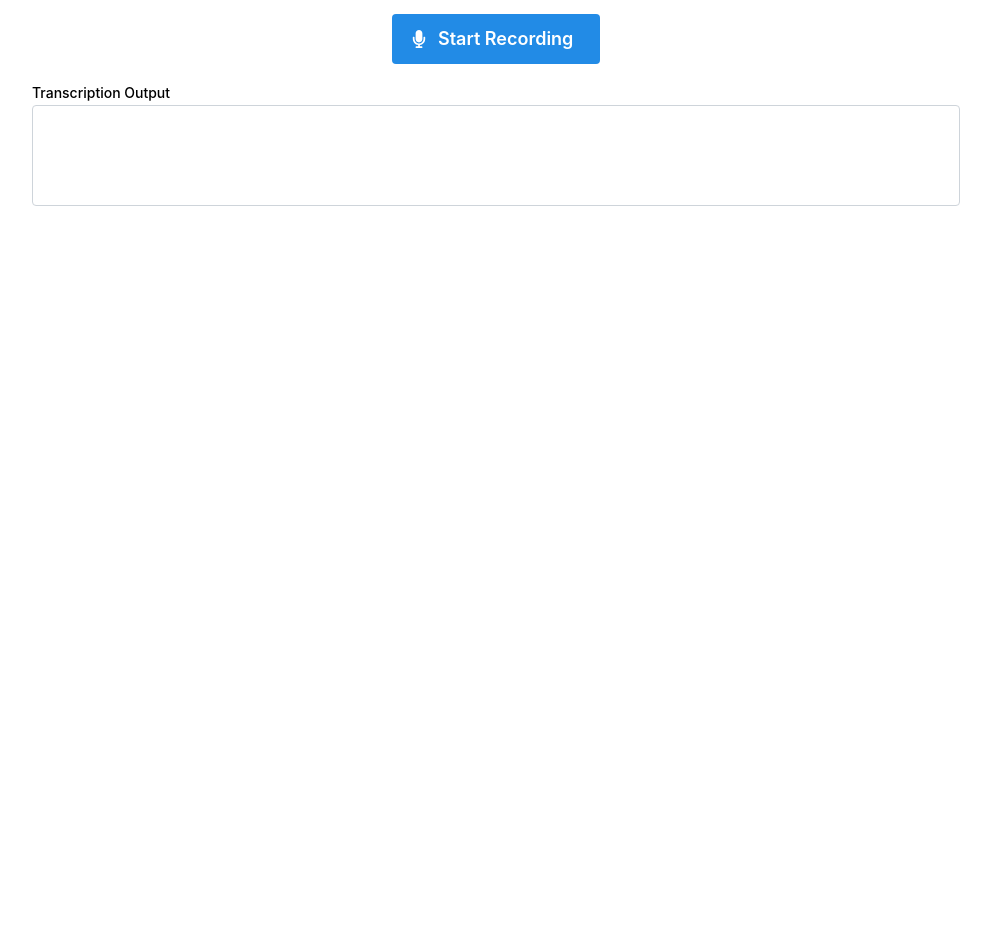
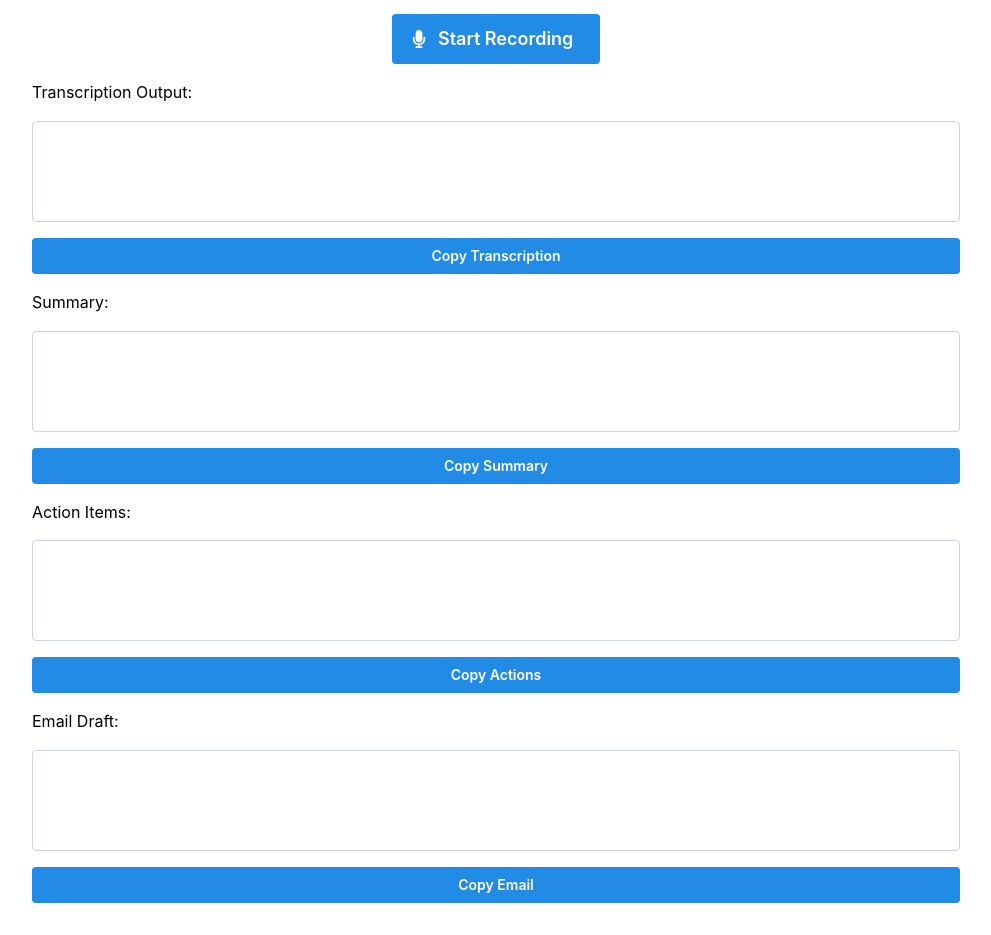
Before and after one commit to JoshRtP/voiceapp, a React (Vite) app: page / in a window 1280 px wide. Shown: the part 155-1090 px from the top of the page, without its empty margins (144-1135 px from the left). Before the commit the page ends 800 px from the top, so only its background shows below. Built offline with nearby package versions, Linux system fonts and the light colour scheme.

Commit message:
Initial commit from your app

```diff
--- a/src/App.jsx
+++ b/src/App.jsx
@@ -1,12 +1,24 @@
 import { useState } from 'react'
-import { Container, Title, Stack, Textarea } from '@mantine/core'
+import { Container, Title, Stack, Textarea, Button, Text } from '@mantine/core'
 import VoiceRecorder from './components/VoiceRecorder'
 
 export default function App() {
   const [transcription, setTranscription] = useState('')
+  const [summary, setSummary] = useState('')
+  const [actions, setActions] = useState('')
+  const [email, setEmail] = useState('')
 
   const handleTranscriptionComplete = (text) => {
     setTranscription(text)
+    // Simulate processing the transcription to generate summary, actions, and email
+    setSummary(`Summary of: ${text}`);
+    setActions(`1. Action item based on: ${text}\n2. Another action item`);
+    setEmail(`Dear [Recipient],\n\nThis is an email draft based on: ${text}`);
+  }
+
+  const copyToClipboard = (text) => {
+    navigator.clipboard.writeText(text);
+    alert('Copied to clipboard!');
   }
 
   return (
@@ -14,13 +26,42 @@ export default function App() {
       <Stack spacing="xl">
         <Title order={1}>Voice Processing App</Title>
         <VoiceRecorder onTranscriptionComplete={handleTranscriptionComplete} />
+
+        <Text>Transcription Output:</Text>
         <Textarea
-          label="Transcription Output"
           value={transcription}
           onChange={(e) => setTranscription(e.target.value)}
           minRows={4}
           autosize
         />
+        <Button onClick={() => copyToClipboard(transcription)}>Copy Transcription</Button>
+
+        <Text>Summary:</Text>
+        <Textarea
+          value={summary}
+          onChange={(e) => setSummary(e.target.value)}
+          minRows={4}
+          autosize
+        />
+        <Button onClick={() => copyToClipboard(summary)}>Copy Summary</Button>
+
+        <Text>Action Items:</Text>
+        <Textarea
+          value={actions}
+          onChange={(e) => setActions(e.target.value)}
+          minRows={4}
+          autosize
+        />
+        <Button onClick={() => copyToClipboard(actions)}>Copy Actions</Button>
+
+        <Text>Email Draft:</Text>
+        <Textarea
+          value={email}
+          onChange={(e) => setEmail(e.target.value)}
+          minRows={4}
+          autosize
+        />
+        <Button onClick={() => copyToClipboard(email)}>Copy Email</Button>
       </Stack>
     </Container>
   )
```
